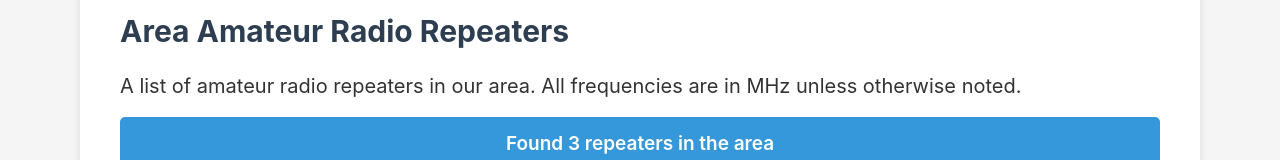
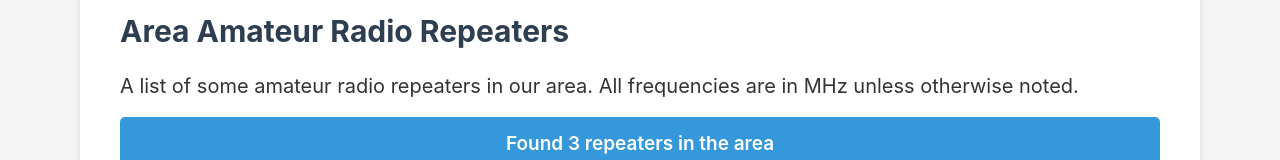
Before and after one commit to payne/bellevuearc.net, an Eleventy site: page src/repeaters.md in a window 1280 px wide. Shown: the part 276-436 px from the top of the page. Built offline with nearby package versions, Linux system fonts and the light colour scheme; Eleventy itself is replaced by a stand-in of ours; files that its build step writes are made by us from their sources.

Commit message:
just some of the repeaters.

```diff
--- a/src/repeaters.md
+++ b/src/repeaters.md
@@ -8,7 +8,7 @@ permalink: /repeaters/
 
 ## Area Amateur Radio Repeaters
 
-A list of amateur radio repeaters in our area. All frequencies are in MHz unless otherwise noted.
+A list of some amateur radio repeaters in our area. All frequencies are in MHz unless otherwise noted.
 
 <div id="repeaters-container">
   <p class="loading">Loading repeaters data...</p>
```
